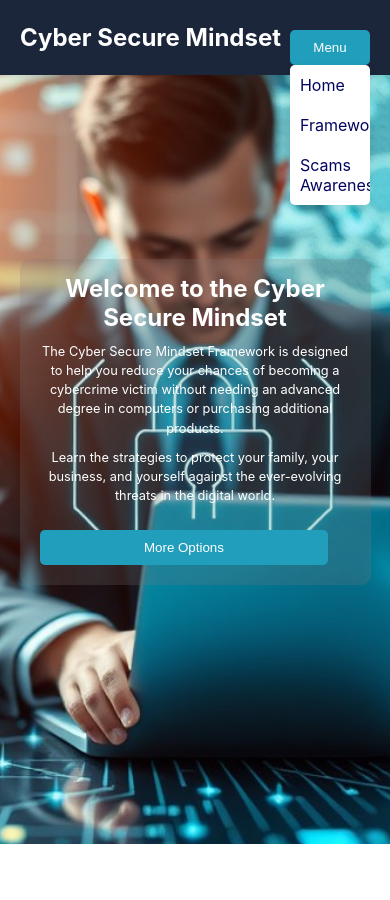
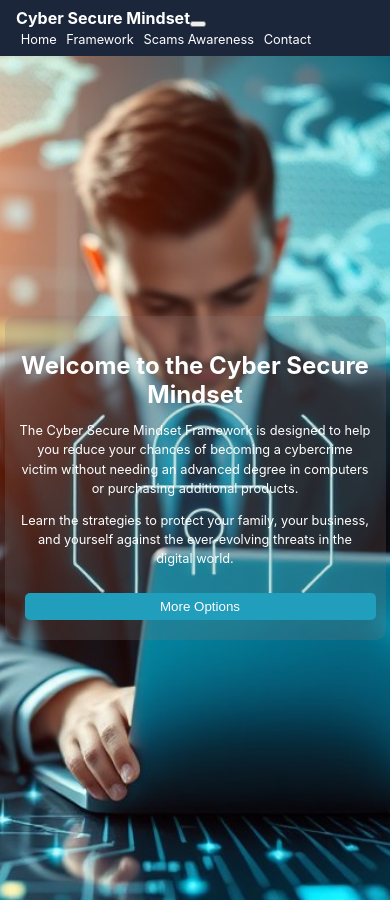
Before and after one commit to rajaganesh1999/Cyber-Secure, a React (Create React App) app: page / in a window 390 px wide. Before the commit the page ends 844 px from the top, so only its background shows below. Built offline with nearby package versions, Linux system fonts and the light colour scheme.

Commit message:
Fix missing dependency issue in Header.js

```diff
--- a/package.json
+++ b/package.json
@@ -10,7 +10,7 @@
     "react": "^18.3.1",
     "react-bootstrap": "^2.10.4",
     "react-dom": "^18.3.1",
-    "react-router-dom": "^6.26.1",
+    "react-router-dom": "^6.26.2",
     "react-scripts": "5.0.1",
     "web-vitals": "^2.1.4"
   },
--- a/src/components/Header.css
+++ b/src/components/Header.css
@@ -1,135 +1,58 @@
-/* General Styles */
-* {
-  margin: 0;
-  padding: 0;
-  box-sizing: border-box;
+/* Header.css */
+
+/* Style adjustments for the header */
+.navbar {
+  background-color: #1b263b; /* Your preferred color */
+  padding: 0.8rem 1rem;
 }
 
-/* Header Styles */
-header {
-  background-color: #1b263b; /* Dark blue background */
-  color: #ffffff; /* White text */
-  padding: 10px 20px;
-  display: flex;
-  justify-content: space-between;
-  align-items: center;
-  position: fixed; /* Fixed position at the top */
-  top: 0;
-  left: 0;
-  width: 100%;
-  z-index: 1000; /* Ensure it is on top of other elements */
-  box-shadow: 0 2px 5px rgba(0, 0, 0, 0.1); /* Optional: Add a shadow for a subtle effect */
+/* Customizing the Navbar brand text */
+.navbar-brand {
+  font-size: 1.5rem;
+  font-weight: bold;
+  color: #ffffff; /* Adjust to your preferred color */
 }
 
-h1 {
-  margin: 0;
-  font-size: 1.5rem;
+.navbar-brand:hover {
+  color: #219ebc; /* Hover color */
+  text-decoration: none;
 }
 
-nav {
-  display: flex;
-  align-items: center;
-  flex-grow: 1;
-  justify-content: flex-end;
-  position: relative;
+/* Style for navigation links */
+.nav-link {
+  color: #ffffff; /* Default link color */
+  font-size: 1rem;
+  padding: 0.5rem 1rem;
+  text-align: center;
 }
 
-/* Regular Navigation Links */
-.nav-links {
-  display: flex;
-  align-items: center;
+.nav-link:hover {
+  color: #219ebc; /* Hover color */
+  text-decoration: none;
 }
 
-.nav-links a {
-  color: #ffffff;
-  text-decoration: none;
-  padding: 10px 5px;
-  margin-left: 20px;
-  transition: background-color 0.3s, color 0.3s;
-}
-
-.nav-links a:hover {
-  background-color: #219ebc;
-  color: #023e8a;
-  border-radius: 5px;
-}
-
-/* Dropdown Styles */
-.dropdown-container {
-  display: none; /* Hide dropdown by default */
-  position: relative;
-  padding-right: 0; /* Remove right padding */
-  width: 90%; /* Ensure the button takes full width */
-}
-
-.dropdown-toggle {
-  background-color: #219ebc;
-  color: white;
-  padding: 10px;
-  border: none;
-  border-radius: 5px;
-  cursor: pointer;
-  width: 100%; /* Full width button */
-  text-align: center; /* Center text in the button */
-  transition: background-color 0.3s, transform 0.3s;
-}
-
-.dropdown-toggle:hover {
-  background-color: #023e8a;
-  transform: scale(1.05);
-}
-
-.dropdown-content {
-  display: flex;
-  flex-direction: column;
-  position: absolute;
-  background-color: #ffffff;
-  border-radius: 5px;
-  box-shadow: 0 4px 8px rgba(0, 0, 0, 0.1);
-  padding: 0; /* Remove padding to prevent overflow */
-  top: 100%;
-  right: 0;
-  z-index: 10;
-  width: 100%; /* Full-width dropdown */
-  overflow: hidden;
-}
-
-.dropdown-link {
-  text-decoration: none;
-  color: #03045e;
-  padding: 10px;
-  border-radius: 5px;
-  transition: background-color 0.3s, color 0.3s;
-  width: 100%; /* Ensure link spans full width */
-  text-align: left; /* Align text to the left */
-}
-
-.dropdown-link:hover {
-  background-color: #eeeeee;
-  color: #023e8a;
-}
-
-/* Responsive Design */
-
-/* Small devices (phones, up to 576px) */
-@media (max-width: 576px) {
-  .nav-links {
-    display: none; /* Hide regular links on small screens */
+/* Responsive styles */
+@media (max-width: 768px) {
+  /* Mobile devices */
+  .navbar {
+    padding: 0.5rem 1rem;
   }
-
-  .dropdown-container {
-    display: block; /* Show dropdown button on small screens */
+  .navbar-brand {
+    font-size: 1.2rem;
   }
-
-  .dropdown-toggle {
-    width: 100%; /* Full-width button on small screens */
-  }
-
-  .dropdown-content {
-    width: 100%; /* Full-width dropdown items */
-    right: 0; /* Adjust dropdown position */
-    margin: 0; /* Remove margin to fit in the viewport */
+  .nav-link {
+    font-size: 0.9rem;
+    padding: 0.4rem;
   }
 }
 
-/* Other responsive rules remain unchanged */
+@media (max-width: 576px) {
+  /* Smaller mobile devices */
+  .navbar-brand {
+    font-size: 1rem;
+  }
+  .nav-link {
+    font-size: 0.8rem;
+    padding: 0.3rem;
+  }
+}
--- a/src/components/Header.js
+++ b/src/components/Header.js
@@ -1,60 +1,24 @@
-import React, { useState, useEffect, useCallback } from 'react';
+import React from 'react';
+import { Container, Nav, Navbar } from 'react-bootstrap';
+import { Link } from 'react-router-dom';
 import './Header.css';
 
 const Header = () => {
-  // State to control dropdown visibility
-  const [isDropdownOpen, setDropdownOpen] = useState(false);
-
-  // Function to toggle dropdown
-  const toggleDropdown = () => {
-    setDropdownOpen(prev => !prev);
-  };
-
-  // Function to close dropdown when clicking outside
-  const handleClickOutside = useCallback((event) => {
-    if (!event.target.closest('.dropdown-container') && isDropdownOpen) {
-      setDropdownOpen(false);
-    }
-  }, [isDropdownOpen]);
-
-  // Add event listener for clicks outside
-  useEffect(() => {
-    document.addEventListener('click', handleClickOutside);
-    return () => {
-      document.removeEventListener('click', handleClickOutside);
-    };
-  }, [handleClickOutside]);
-
   return (
-    <header>
-      <h1>Cyber Secure Mindset</h1>
-      <nav>
-        {/* Dropdown for smaller screens */}
-        <div className="dropdown-container">
-          <button
-            className="dropdown-toggle"
-            onClick={toggleDropdown}
-            aria-expanded={isDropdownOpen}
-            aria-controls="dropdown-menu"
-          >
-            Menu
-          </button>
-          <div id="dropdown-menu" className={`dropdown-content ${isDropdownOpen ? 'show' : ''}`}>
-            <a href="/" className="dropdown-link">Home</a>
-            <a href="/framework" className="dropdown-link">Framework</a>
-            <a href="/scams" className="dropdown-link">Scams Awareness</a>
-          </div>
-        </div>
-
-        {/* Regular links for larger screens */}
-        <div className="nav-links">
-          <a href="/">Home</a>
-          <a href="/framework">Framework</a>
-          <a href="/scams">Scams Awareness</a>
-          <a href="https://cybersecuremindset.com/">Contact</a>
-        </div>
-      </nav>
-    </header>
+    <Navbar collapseOnSelect expand="lg" bg="dark" variant="dark" fixed="top">
+      <Container>
+        <Navbar.Brand as={Link} to="/">Cyber Secure Mindset</Navbar.Brand>
+        <Navbar.Toggle aria-controls="responsive-navbar-nav" />
+        <Navbar.Collapse id="responsive-navbar-nav">
+          <Nav className="ms-auto"> {/* Align navigation links to the right */}
+            <Nav.Link as={Link} to="/">Home</Nav.Link>
+            <Nav.Link as={Link} to="/framework">Framework</Nav.Link>
+            <Nav.Link as={Link} to="/scams">Scams Awareness</Nav.Link>
+            <Nav.Link href="https://cybersecuremindset.com/">Contact</Nav.Link>
+          </Nav>
+        </Navbar.Collapse>
+      </Container>
+    </Navbar>
   );
 };
 
```
Also changed, not shown: 1 other file (tests, documents, lock files or other folders).
